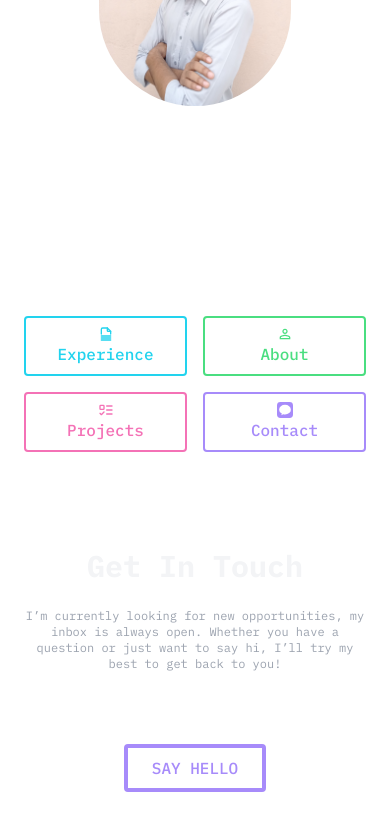
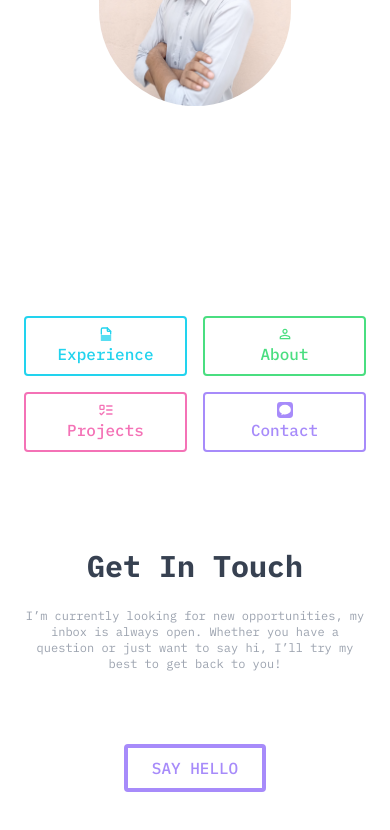
Before and after one commit to shadullah/Portfolio_2_0, a React (Vite) app: page / in a window 390 px wide. Both pictures are taken after a click on the element "Contact". Shown: the part 536-1366 px from the top of the page. Built offline with nearby package versions, Linux system fonts and the light colour scheme.

Commit message:
contact responsived added

```diff
--- a/src/Pages/Contact/Contact.jsx
+++ b/src/Pages/Contact/Contact.jsx
@@ -31,7 +31,7 @@
   return (
     <div>
       <div className="w-full md:w-1/2 mx-auto my-24 text-center">
-        <h1 className="text-3xl md:text-5xl font-bold text-gray-100">
+        <h1 className="text-3xl md:text-5xl font-bold text-gray-700 dark:text-white">
           Get In Touch
         </h1>
 
```
